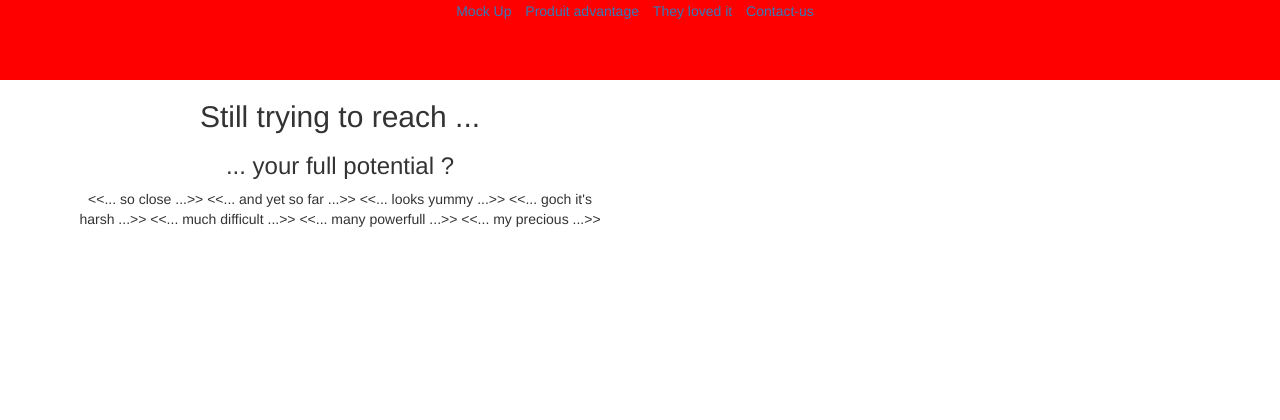
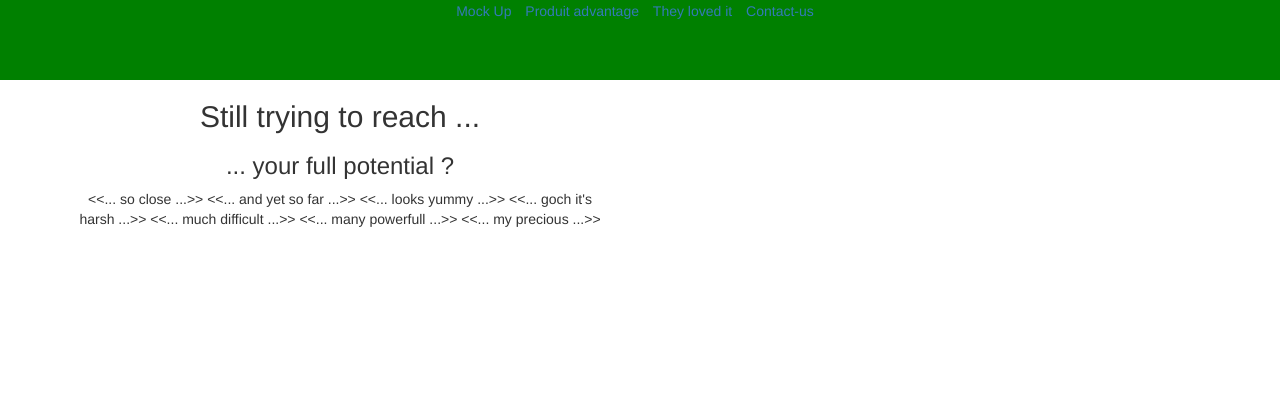
Before and after one commit to ycoupannec/OnePage, a PHP site: page / in a window 1280 px wide. Shown: the top 420 px of the page. Run offline with PHP 8.4, Linux system fonts and the light colour scheme; some libraries are stand-ins or nearby versions.

Commit message:
change color
modif couleur rouge > vert

```diff
--- a/css/style.css
+++ b/css/style.css
@@ -1,5 +1,5 @@
 header{
-	background-color: red;
+	background-color: green;
 	height: 10vh;
 }
 article{
```
